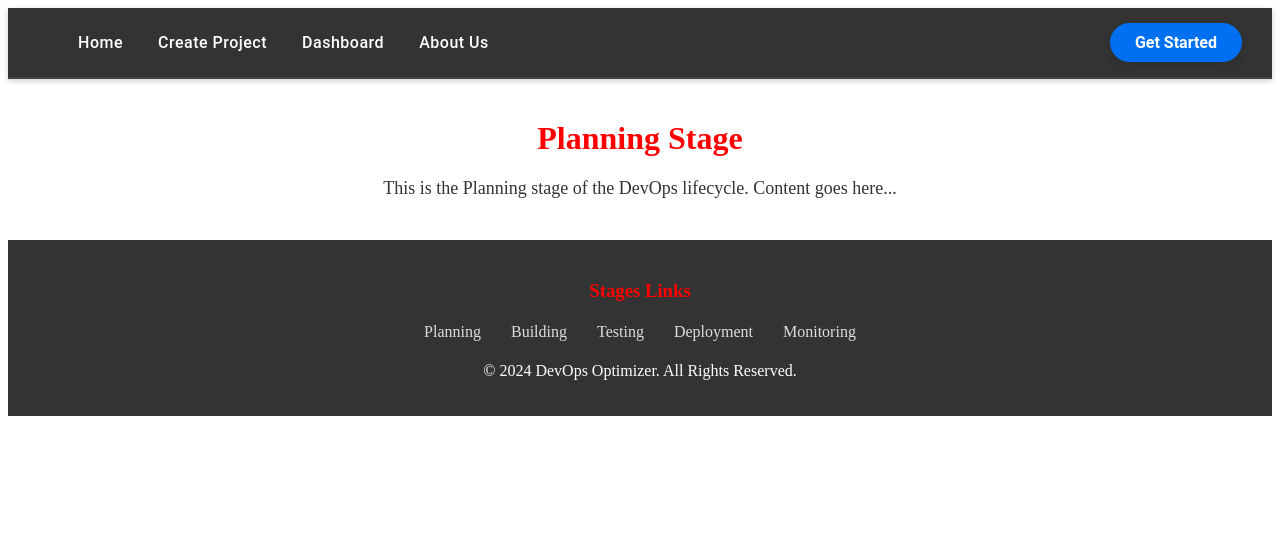
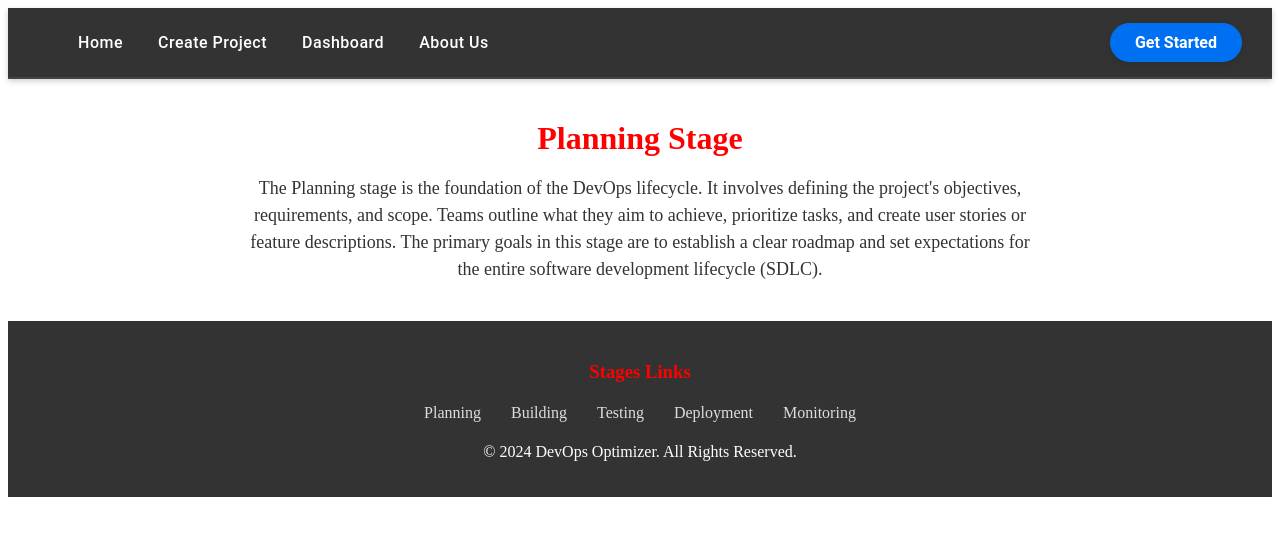
Before and after one commit to Mayawaleed/Automated-Devops-Pipeline, a Next.js app: page /Planning in a window 1280 px wide. Shown: the top 536 px of the page. Built offline with nearby package versions, Linux system fonts and the light colour scheme.

Commit message:
monitor plan test

```diff
--- a/src/pages/Monitoring.js
+++ b/src/pages/Monitoring.js
@@ -4,7 +4,10 @@ const Monitoring = () => {
   return (
     <div className={styles.stageContainer}>
       <h1>Monitoring Stage</h1>
-      <p>This is the Monitoring stage of the DevOps lifecycle. Content goes here...</p>
+      <p>The Monitoring stage is crucial for maintaining and improving the software's health post-deployment.
+        It involves tracking performance, resource usage, application errors, user behavior, and security.
+        Continuous monitoring helps teams proactively identify potential issues,
+        enabling quick fixes and minimizing downtime.</p>
     </div>
   );
 };
--- a/src/pages/Planning.js
+++ b/src/pages/Planning.js
@@ -4,7 +4,12 @@ const Planning = () => {
   return (
     <div className={styles.stageContainer}>
       <h1>Planning Stage</h1>
-      <p>This is the Planning stage of the DevOps lifecycle. Content goes here...</p>
+      <p>The Planning stage is the foundation of the DevOps lifecycle.
+        It involves defining the project's objectives, requirements, and scope.
+        Teams outline what they aim to achieve, prioritize tasks,
+        and create user stories or feature descriptions.
+        The primary goals in this stage are to establish a clear roadmap and set expectations
+        for the entire software development lifecycle (SDLC).</p>
     </div>
   );
 };
--- a/src/pages/Testing.js
+++ b/src/pages/Testing.js
@@ -4,7 +4,10 @@ const Testing = () => {
   return (
     <div className={styles.stageContainer}>
       <h1>Testing Stage</h1>
-      <p>This is the Testing stage of the DevOps lifecycle. Content goes here...</p>
+      <p>The Testing stage ensures that the code meets the project's requirements and is free of bugs.
+        It involves various testing methods, such as unit testing, integration testing,
+        and performance testing, to validate that the software functions correctly under different scenarios.
+        Automation plays a significant role here to speed up the testing process.</p>
     </div>
   );
 };
```
